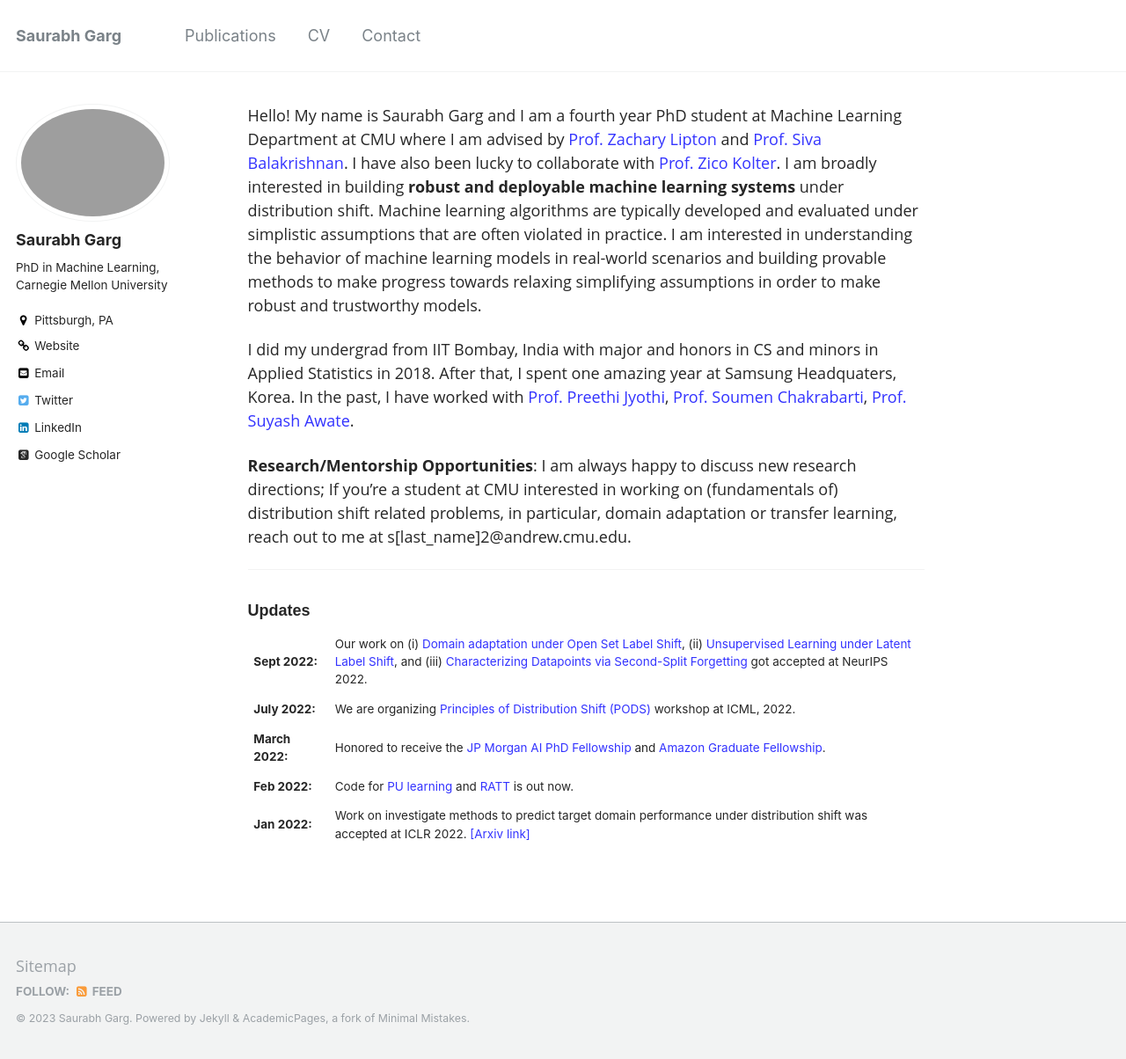
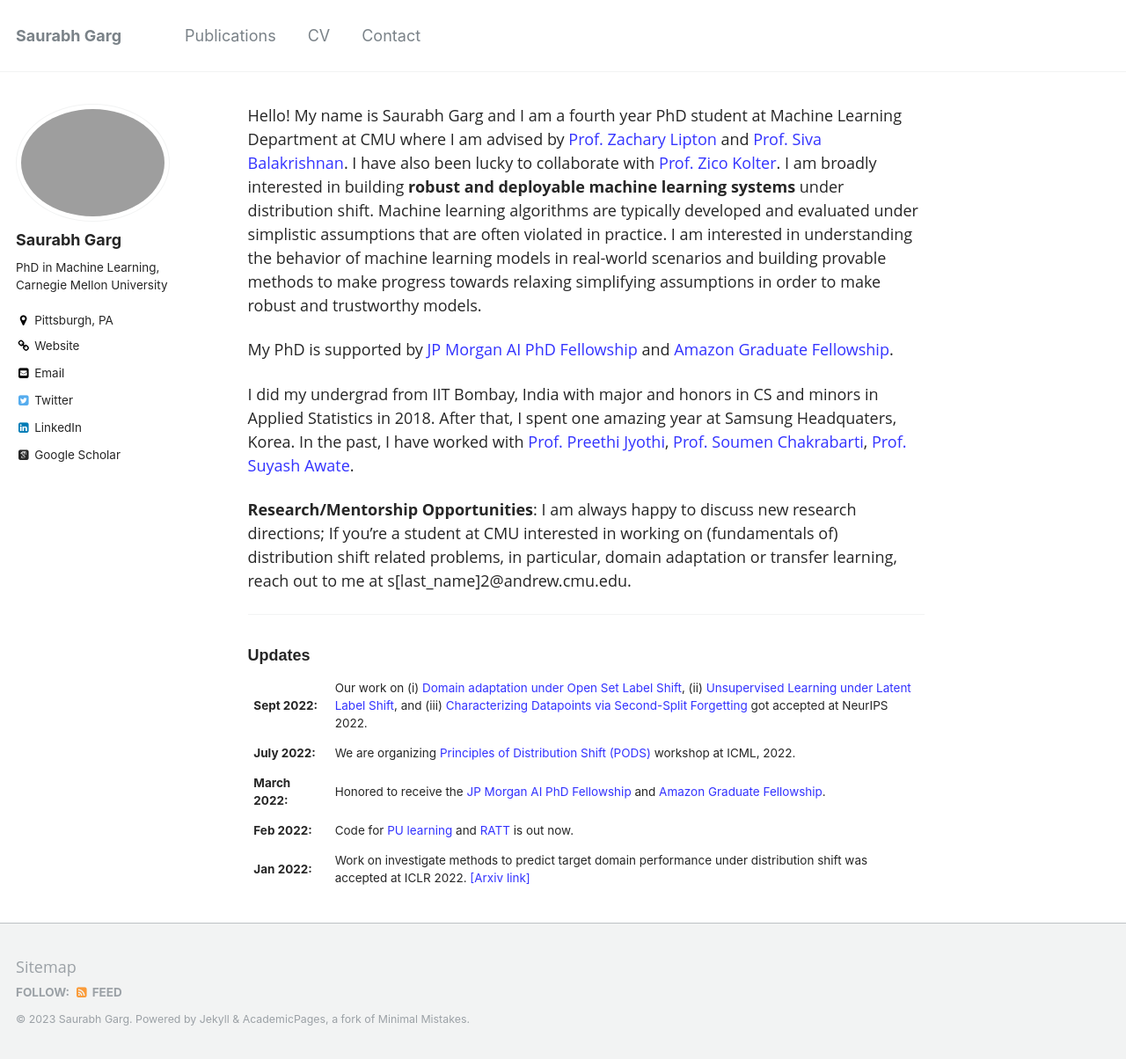
Before and after one commit to saurabhgarg1996/saurabhgarg1996.github.io, a Jekyll site: the page built from _pages/about.md, in a window 1280 px wide and 1204 px high. Shown: the whole window at 88% size. Built offline with Jekyll 4.4.1, drawn with Linux system fonts in a browser that asks for light colours; some web fonts are replaced.

Commit message:
bio update

```diff
--- a/_pages/about.md
+++ b/_pages/about.md
@@ -7,7 +7,10 @@ redirect_from:
   - /about.html
 ---
 
-Hello! My name is Saurabh Garg and I am a fourth year PhD student at Machine Learning Department at CMU where I am advised by [Prof. Zachary Lipton](http://zacklipton.com/) and [Prof. Siva Balakrishnan](http://www.stat.cmu.edu/~siva/). I have also been lucky to collaborate with [Prof. Zico Kolter](https://zicokolter.com/). I am broadly interested in building **robust and deployable machine learning systems** under distribution shift. Machine learning algorithms are typically developed and evaluated under simplistic assumptions that are often violated in practice. I am interested in understanding the behavior of machine learning models in real-world scenarios and building provable methods to make progress towards relaxing simplifying assumptions in order to make robust and trustworthy models.
+Hello! My name is Saurabh Garg and I am a fourth year PhD student at Machine Learning Department at CMU where I am advised by [Prof. Zachary Lipton](http://zacklipton.com/) and [Prof. Siva Balakrishnan](http://www.stat.cmu.edu/~siva/). I have also been lucky to collaborate with [Prof. Zico Kolter](https://zicokolter.com/). I am broadly interested in building **robust and deployable machine learning systems** under distribution shift.
+Machine learning algorithms are typically developed and evaluated under simplistic assumptions that are often violated in practice. I am interested in understanding the behavior of machine learning models in real-world scenarios and building provable methods to make progress towards relaxing simplifying assumptions in order to make robust and trustworthy models.
+
+My PhD is supported by [JP Morgan AI PhD Fellowship](https://www.jpmorgan.com/technology/artificial-intelligence/research-awards/phd-fellowship) and [Amazon Graduate Fellowship](https://www.amazon.science/academic-engagements/new-amazon-graduate-research-fellows-announced-at-carnegie-mellon).
 
 I did my undergrad from IIT Bombay, India with major and honors in CS and minors in Applied Statistics in 2018. After that, I spent one amazing year at Samsung Headquaters, Korea. In the past, I have worked with [Prof. Preethi Jyothi](https://www.cse.iitb.ac.in/~pjyothi), [Prof. Soumen Chakrabarti](https://www.cse.iitb.ac.in/~soumen), [Prof. Suyash Awate](https://www.cse.iitb.ac.in/~suyash).
 
```
